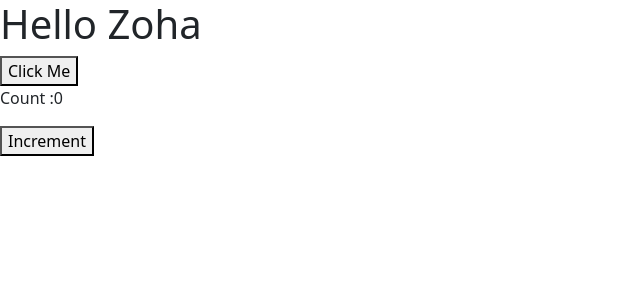
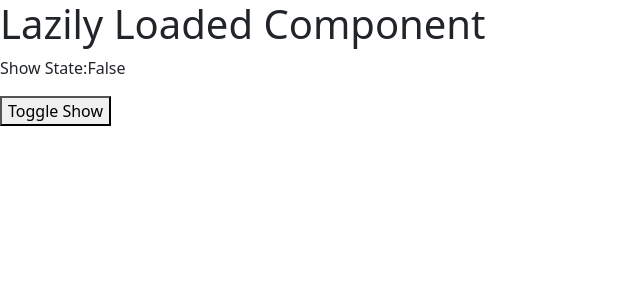
Before and after one commit to khudsiyasyeda-11/My-practice-repo, a React (Create React App) app: page /admin in a window 1280 px wide. Shown: the top 300 px of the page, without its empty margins (0-640 px from the left). Built offline with nearby package versions, Linux system fonts and the light colour scheme.

Commit message:
lazy practice

```diff
--- a/src/App.js
+++ b/src/App.js
@@ -3,23 +3,26 @@ import "bootstrap/dist/css/bootstrap.min.css";
 import "bootstrap/dist/js/bootstrap.bundle";
 import "bootstrap-icons/font/bootstrap-icons.min.css";
 import "animate.css";
+import React, { Suspense } from "react";
 import { createContext, useState } from "react";
 import "react-toastify";
-// import Pure from "./Practice/Pure";
-import ReactMemo from "./Practice/ReactMemo";
 // import Header from "./Blossom/Header";
 // import Footer from "./Blossom/Footer";
 // import Routing from "./Blossom/Routing";
 export const LoginStatus = createContext();
+export const Lazy = React.lazy(() => import("./Practice/LazyLoad"));
 function App() {
+  const [show, setShow] = useState(false);
   const [login, setLogin] = useState(false);
   return (
     <div>
-      <LoginStatus.Provider value={[login, setLogin]}>
+      <LoginStatus.Provider value={[login, setLogin, show, setShow]}>
         {/* <Header />
         <Routing />
         <Footer /> */}
-        <ReactMemo />
+        <Suspense fallback={<div>...Loading</div>}>
+          <Lazy show={show} setShow={setShow} />
+        </Suspense>
       </LoginStatus.Provider>
     </div>
   );
--- /dev/null
+++ b/src/Practice/LazyLoad.js
@@ -0,0 +1,15 @@
+import React, { useContext } from "react";
+import { LoginStatus } from "../App";
+
+const LazyLoad = () => {
+  const [show, setShow] = useContext(LoginStatus);
+  return (
+    <div>
+      <h1>Lazily Loaded Component</h1>
+      <p>Show State:{show ? "True" : "False"}</p>
+      <button onClick={() => setShow(!show)}>Toggle Show</button>
+    </div>
+  );
+};
+
+export default LazyLoad;
```
